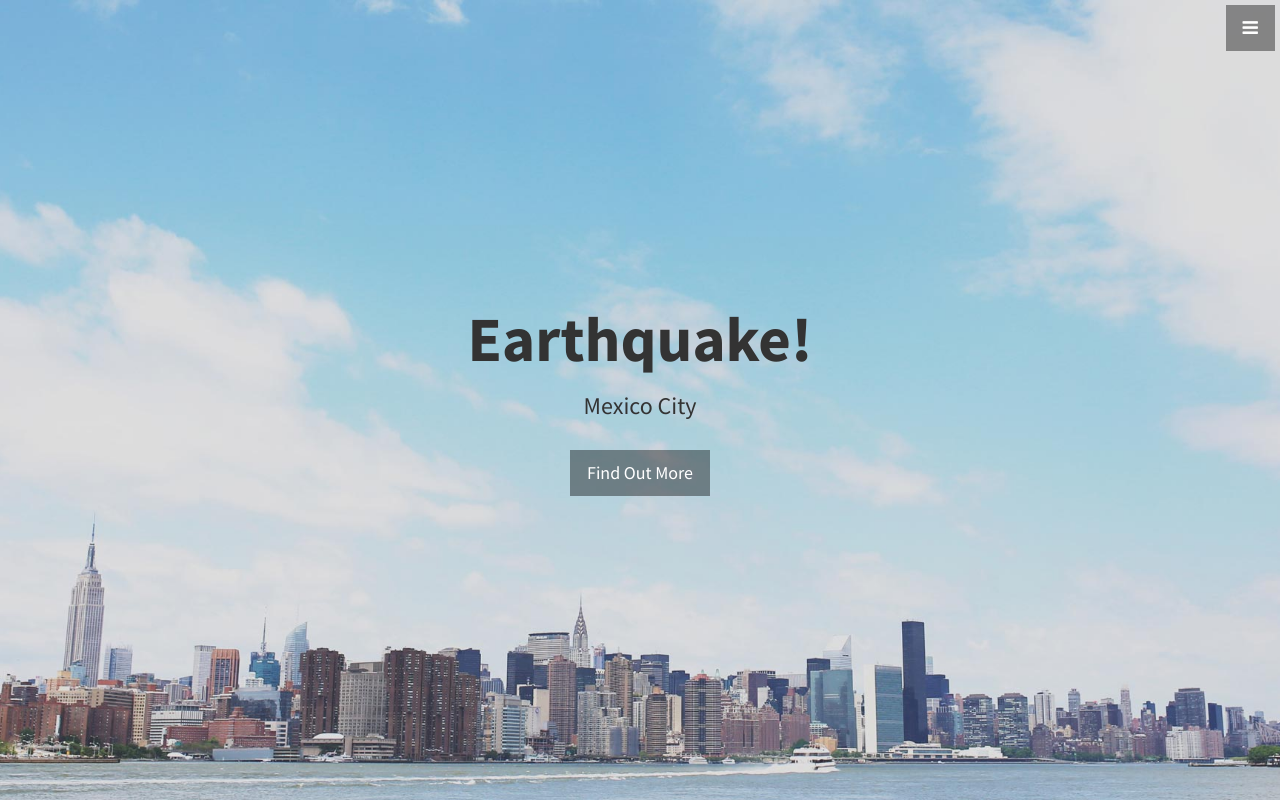
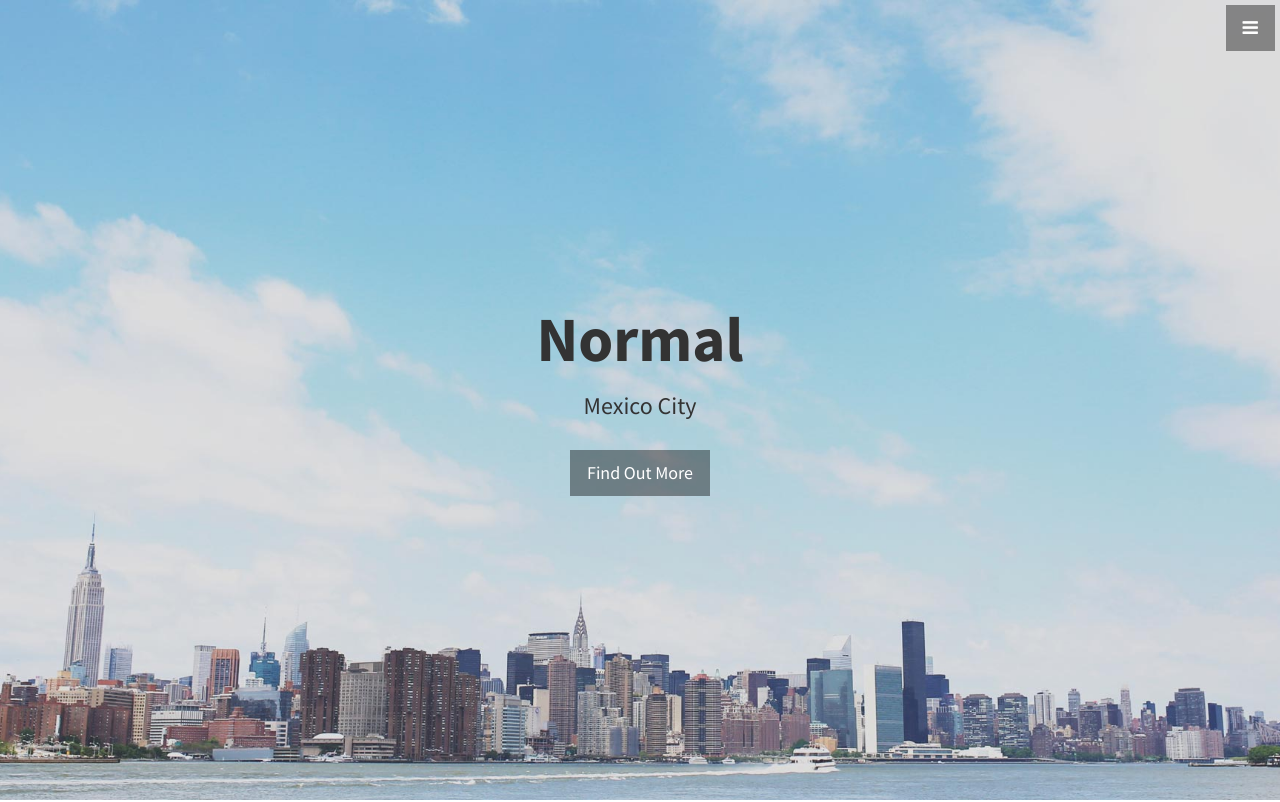
Before and after one commit to arturoaviles/globaldisaster, a plain HTML site: page index.html in a window 1280 px wide. Shown: the top 802 px of the page. Drawn offline with Linux system fonts and the light colour scheme.

Commit message:
Actualizacion 2

```diff
--- a/index.html
+++ b/index.html
@@ -62,7 +62,7 @@
     <!-- Header -->
     <header id="top" class="header">
         <div class="text-vertical-center">
-            <h1>Earthquake!</h1>
+            <h1>Normal</h1>
             <h3>Mexico City</h3>
             <br>
             <a href="#about" class="btn btn-dark btn-lg">Find Out More</a>
```
